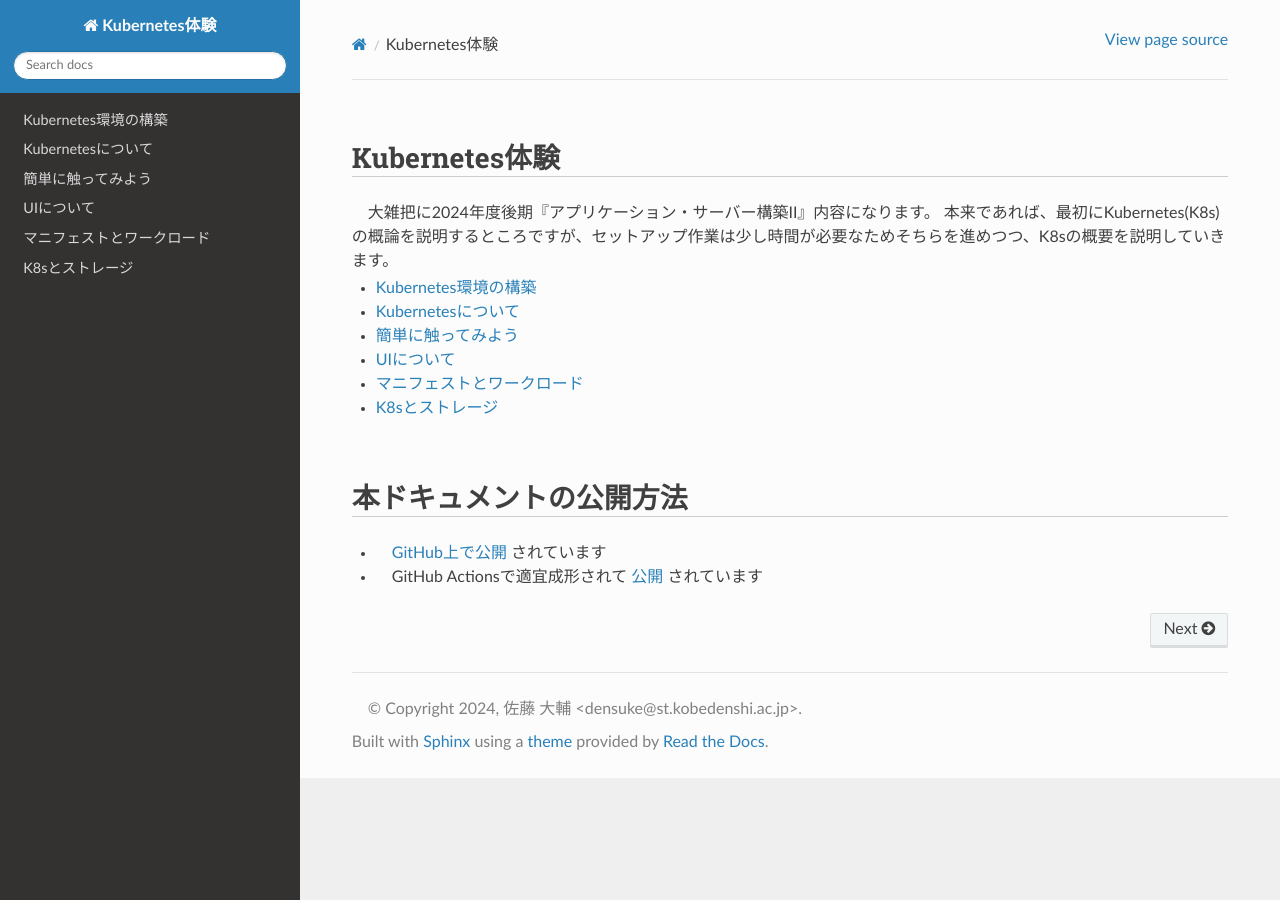
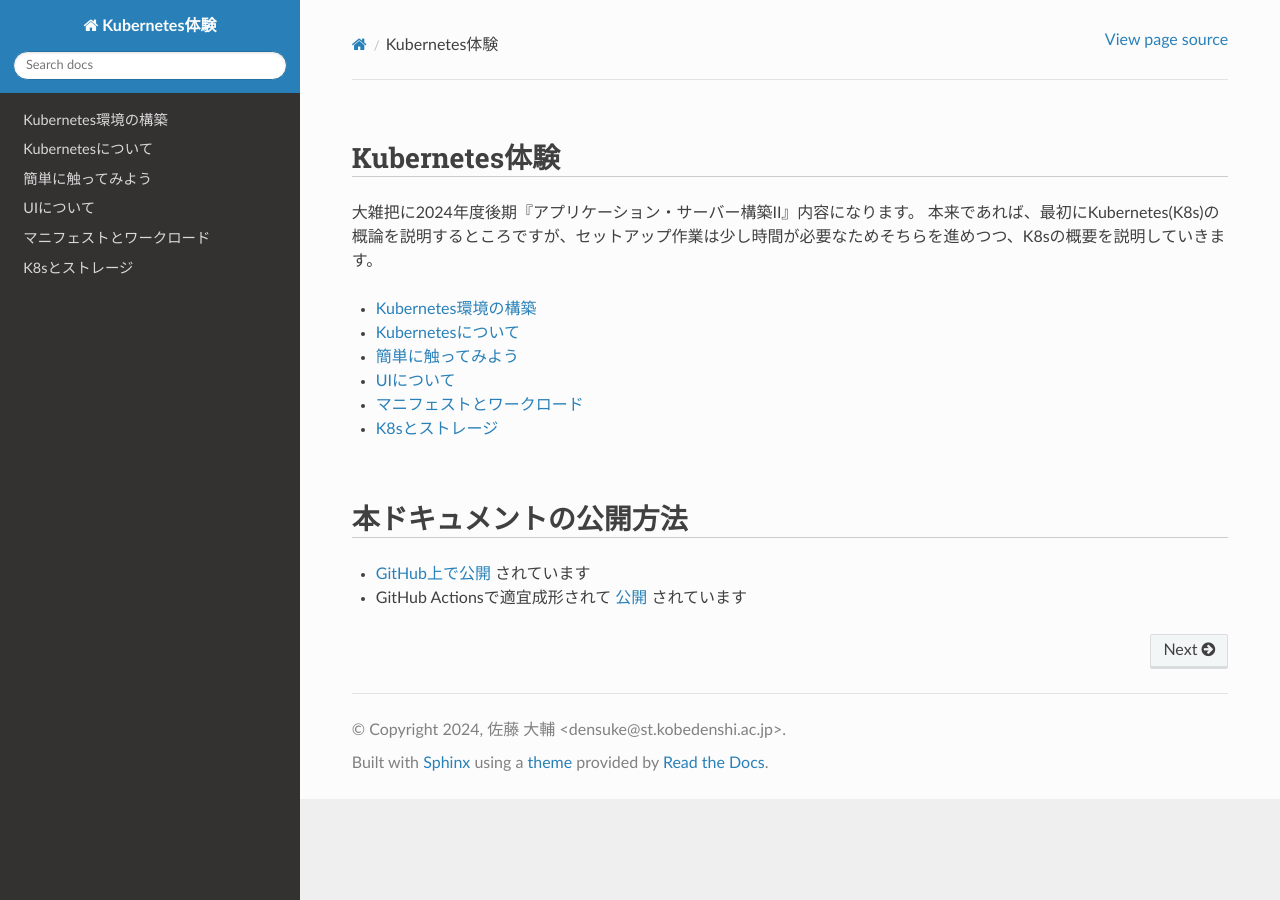
Before and after one commit to kd1321373/k8sdoc-2024, a Sphinx documentation site: the page built from source/index.rst, in a window 1280 px wide. Built offline with Sphinx 7.4.7 and the Read the Docs theme 3.1.0, drawn with Linux system fonts in a browser that asks for light colours; pages that are not in the unit, such as notebooks, are missing from menus.

Commit message:
やっぱりCSSによる日本語的インデントは廃止
見た目に対する悪影響が地味に多い

```diff
--- a/source/_static/css/custom_sphinx_rtd_theme.css
+++ b/source/_static/css/custom_sphinx_rtd_theme.css
@@ -20,9 +20,3 @@ h1,h2,h3,h4,h5,h6 {
 colgroup {
     display: none;
 }
-
-p {
-    text-indent: 1em; /* 行頭を全角1文字分下げる */
-    margin-top: 0;    /* 段落の上部の余白をなくす */
-    margin-bottom: 0.2em; /* 段落の下部の余白を設定 */
-}
```
